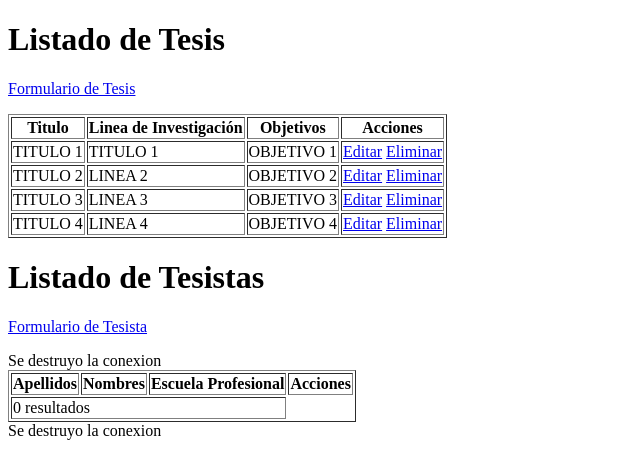
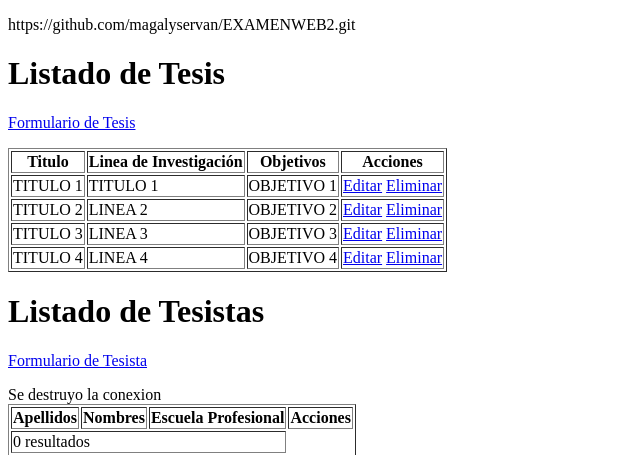
Before and after one commit to magalyservan/EXAMENWEB2, a PHP site: page /index.php in a window 1280 px wide. Shown: the top 455 px of the page, without its empty margins (0-640 px from the left). Run offline with PHP 8.4, Linux system fonts and the light colour scheme; data comes from the database, SQL or seed files in the repository; data that the repository does not hold is empty.

Commit message:
Actualizar index.php

```diff
--- a/index.php
+++ b/index.php
@@ -6,7 +6,9 @@
     <title>Listado de Tesis y Tesistas</title>
 </head>
 <body>
+     <p>https://github.com/magalyservan/EXAMENWEB2.git</p>
     <h1>Listado de Tesis</h1>
+
     <?php
     if(isset($_GET["Succes"]) && $_GET["Succes"]=="true"){
         echo "<p><b>El procesamiento fue exitoso. </b></p>";
```
